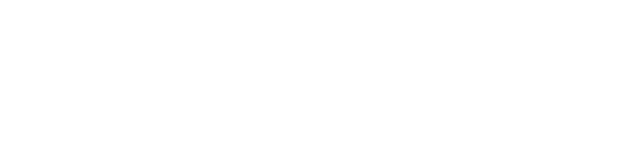
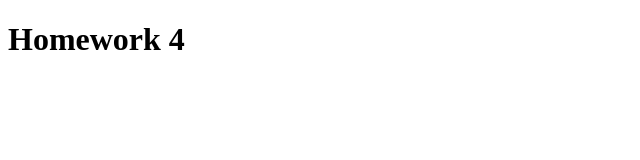
Before and after one commit to netkatya/goit-js-hw-04, a plain HTML site: page index.html in a window 1280 px wide. Shown: the whole page, without its empty margins (0-640 px from the left). Drawn offline with Linux system fonts and the light colour scheme.

Commit message:
modified

```diff
--- a/index.html
+++ b/index.html
@@ -9,5 +9,6 @@
     <script src="./js/task-1.js"></script>
     <script src="./js/task-2.js"></script>
     <script src="./js/task-3.js"></script>
+    <h1>Homework 4</h1>
   </body>
 </html>
```
